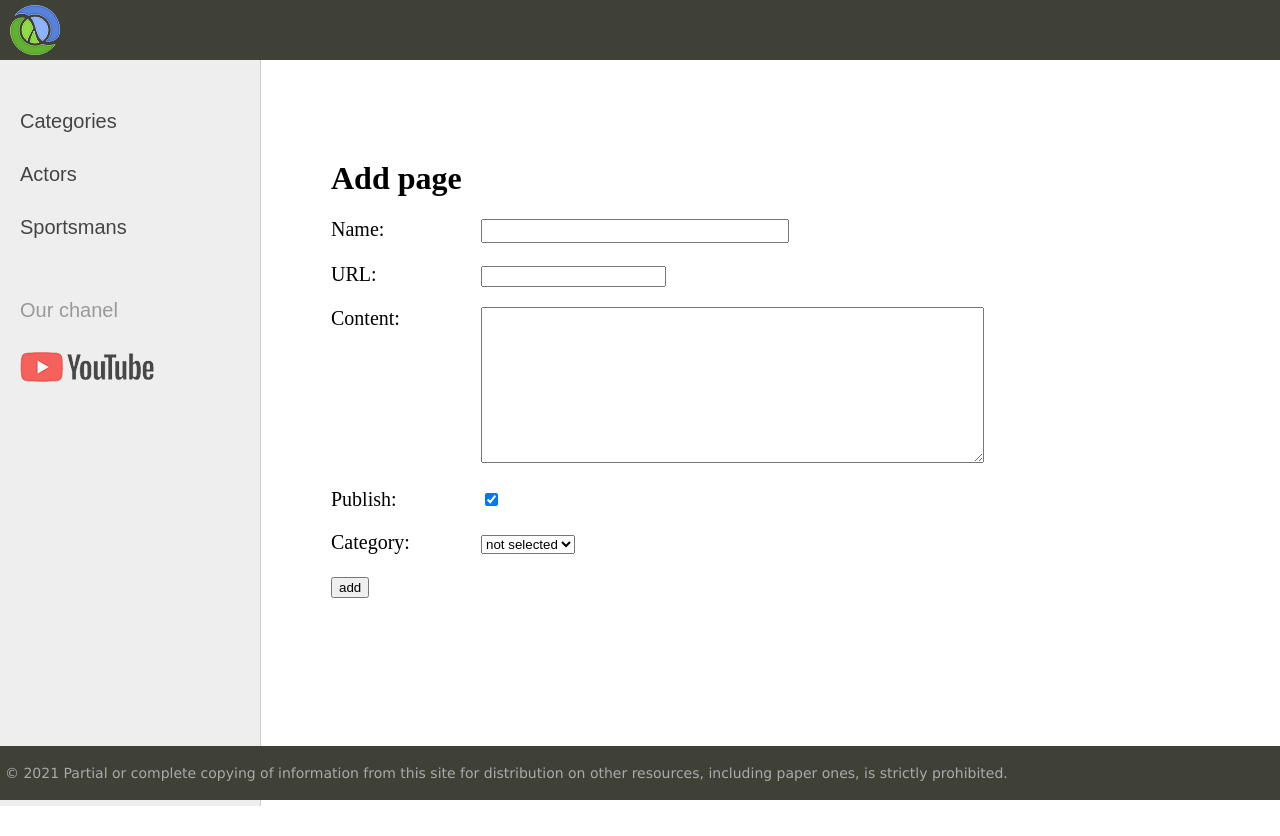
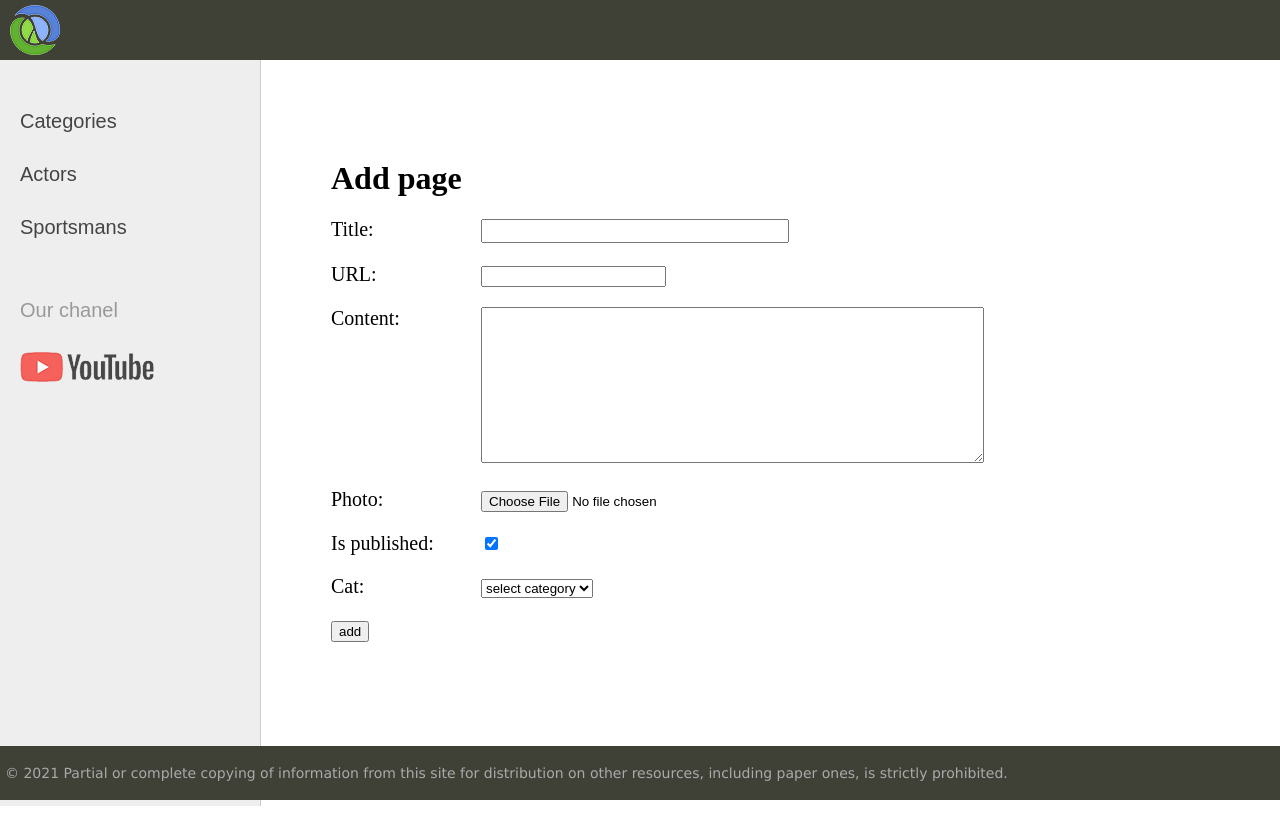
Before and after one commit to IamGOOD20/Famous-people-blog, a Django app: a page that uses main/stars/templates/stars/addpage.html in a window 1280 px wide. Run offline with Django 4.2, Linux system fonts and the light colour scheme; data comes from the database, SQL or seed files in the repository; both versions use the stored data as it was after the commit.

Commit message:
Seventh II: changing forms. Forms associated with models

```diff
--- a/main/stars/forms.py
+++ b/main/stars/forms.py
@@ -1,9 +1,24 @@
 from django import forms
+from django.core.exceptions import ValidationError
+
 from .models import *
 
-class AddPostForm(forms.Form):
-      title = forms.CharField(max_length=255, label='Name', widget=forms.TextInput(attrs={'class': 'form-input'}))
-      slug = forms.SlugField(max_length=255, label='URL')
-      content = forms.CharField(widget=forms.Textarea(attrs={'cols': 60, 'rows': 10}), label='Content')
-      is_published = forms.BooleanField(label='Publish', required=False, initial=True)
-      cat = forms.ModelChoiceField(queryset=Category.objects.all(), label='Category', empty_label='not selected')
+class AddPostForm(forms.ModelForm):
+      def __init__(self, *args, **kwargs):
+            super().__init__(*args, **kwargs)
+            self.fields['cat'].empty_label = 'select category'
+
+      class Meta:
+            model = Stars
+            #fields = '__all__'
+            fields = ['title', 'slug', 'content', 'photo', 'is_published', 'cat']
+            widgets = {
+                  'title': forms.TextInput(attrs={'class': 'form-input'}),
+                  'content': forms.Textarea(attrs={'cols': 60, 'rows': 10}),
+            }
+
+      def clean_title(self):
+           title = self.cleaned_data['title']
+           if len(title) > 200:
+                 raise ValidationError('Length above 200 characters')
+           return title
--- a/main/stars/templates/stars/addpage.html
+++ b/main/stars/templates/stars/addpage.html
@@ -3,16 +3,16 @@
 {% block content%}
 <h1>{{title}}</h1>
 
-<form action="{% url 'add_page' %}" method="post">
+<form action="{% url 'add_page' %}" method="post" enctype="multipart/form-data">
     {% csrf_token %}
 
-
+    <div class="form-error">{{form.non_field.errors}}</div>
 
     {% for f in form%}
     <p><label class="form-label" for="{{ f.id_for_label }}">{{f.label}}: </label>{{f}}</p>
-    <div class="form-error">{{form.title.errors}}</div>
+    <div class="form-error">{{f.errors}}</div>
     {% endfor %}
-    <div class="form-error">{{form.non_field_errors}}</div>
+
     <button type="submin">add</button>
 </form>
 
--- a/main/stars/views.py
+++ b/main/stars/views.py
@@ -27,14 +27,11 @@ def about(request):
 
 def add_page(request):
       if request.method == 'POST':
-            form = AddPostForm(request.POST)
+            form = AddPostForm(request.POST, request.FILES)
             if form.is_valid():
-                  #print(form.cleaned_data)
-                  try:
-                        Stars.objects.create(**form.cleaned_data)
-                        return redirect('home')
-                  except:
-                        form.add_error(None, 'Page not published')
+                  #print(form.cleaned_data
+                  form.save()
+                  return redirect('home')
       else:
             form = AddPostForm()
       return render(request, 'stars/addpage.html', {'form': form, "site map": site_map, 'title': 'Add page'})
```
Also changed, not shown: main/db.sqlite3.
